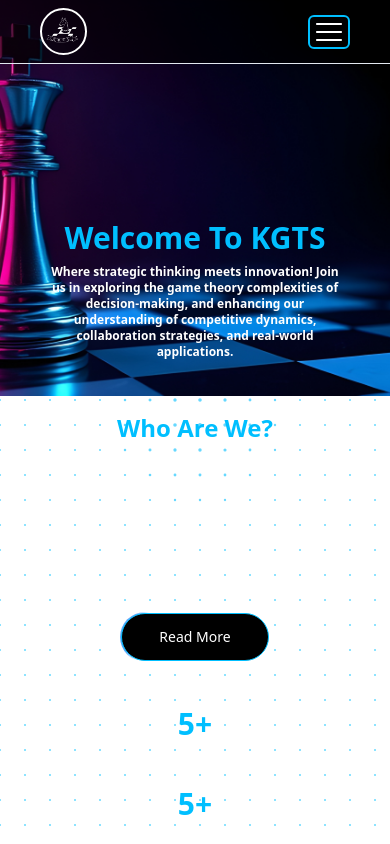
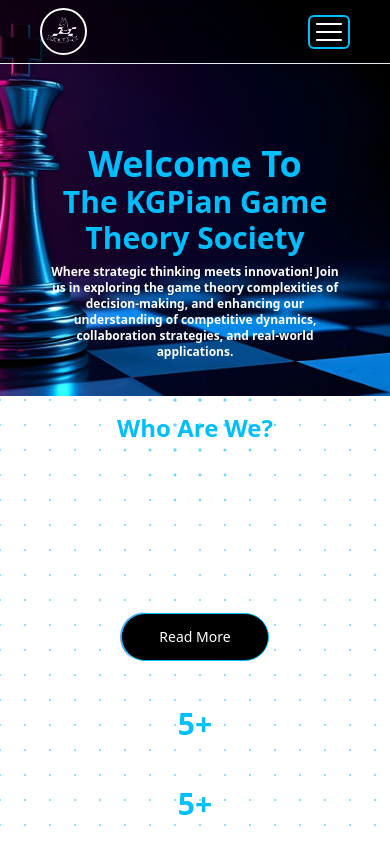
Before and after one commit to kgts-iitkgp/site-frontend, a Next.js app: page / in a window 390 px wide. Shown: the top 844 px of the page. Built offline with nearby package versions, Linux system fonts and the light colour scheme; a web font is replaced by a local one.

Commit message:
Made some style changes on pages

```diff
--- a/src/app/about/page.tsx
+++ b/src/app/about/page.tsx
@@ -33,13 +33,12 @@ export default function About() {
         </div>
       </div>
       <div className="w-full flex flex-col items-center">
-        <div className="flex flex-col justify-center items-center">
+        <div className="flex flex-col justify-center items-center lg:w-4/5">
           <div className="text-center mt-20">
             <h1 className="text-3xl sm:text-5xl mt-5 text-center font-bold text-primary">
               Our History
             </h1>
           </div>
-          <div>
           <div className="w-full md:w-4/5 h-auto px-8 py-4 sm:p-8 flex flex-col sm:flex-row justify-center items-center">
             <div className="w-3/5 sm:w-1/2 h-auto object-cover overflow-hidden">
               <img
@@ -66,7 +65,6 @@ export default function About() {
                 society has grown to become a family with more than 50
                 members.
               </p>
-              </div>
             </div>
           </div>
           <div className="w-full md:w-4/5 h-auto px-8 py-4 sm:p-8 flex flex-col-reverse sm:flex-row justify-center items-center">
--- a/src/app/home/page.tsx
+++ b/src/app/home/page.tsx
@@ -21,18 +21,18 @@ function HomePage() {
     <div className="min-h-screen">
       <DotBackground />
       {/* Hero Section */}
-      <div className="relative w-full h-full px-4 sm:pt-28 pb-4 bg-cover bg-center flex justify-center items-center">
+      <div className="relative w-full h-full lg:h-screen px-4 sm:pt-28 pb-4 bg-cover bg-center flex justify-center items-center">
         {/* Background Image */}
         <img
           src={backgroundImg.src}
           alt="Hero Section Background"
-          className="absolute top-0 left-0 w-full h-full object-cover -z-10"
+          className="absolute top-0 left-0 w-full h-full object-cover"
         />
-        <div className="flex w-full h-[380px] sm:h-auto justify-center sm:justify-end items-end sm:items-center">
+        <div className="flex w-full h-[380px] sm:h-auto justify-center sm:justify-end items-end sm:items-center lg:mr-20 xl:mr-40">
           {/* Text Content */}
           <div className=" text-white flex flex-col justify-center w-[300px] sm:w-[400px] md:w-[500px] lg:w-[600px]  sm:mr-5 relative sm:translate-y-10 sm:-top-20 sm:ml-0 mt-14 sm:mt-7 mx-6 sm:mx-12 items-center text-center sm:items-start sm:text-left ">
-            <p className="text-3xl sm:text-5xl mt-5 text-center sm:text-left  lg:text-7xl font-bold text-primary">
-              Welcome To KGTS
+            <p className="text-3xl sm:text-5xl mt-5 text-center sm:text-left  lg:text-6xl xl:text-7xl font-bold text-primary">
+              <span className="text-4xl">Welcome To</span> <br />The KGPian Game Theory Society
             </p>
             <p className="mt-2 text-xs  sm:ml-2 font-semibold sm:text-xl pb-5">
               Where strategic thinking meets innovation! Join us in exploring
@@ -119,7 +119,7 @@ function HomePage() {
             Glimpses Of Events
           </p>
         </div>
-        <div className="my-10 w-[90%] mx-4 flex justify-center ">
+        <div className="my-10 w-[90%] mx-4 flex justify-center max-w-[900px] ">
           <ImagesSlider className="h-[23rem]" images={images}>
             <motion.div
               initial={{
--- a/src/components/EventsCard.tsx
+++ b/src/components/EventsCard.tsx
@@ -23,7 +23,7 @@ const EventCard: React.FC<EventCardProps> = ({ event, type, openPopup }) => {
         isVisible ? "opacity-100 scale-100" : "opacity-0 scale-0"
       }`}
     >
-      <div className="flex flex-col sm:flex-row border-secondary border-opacity-90 border-2 rounded-lg shadow-lg overflow-hidden w-[300px] sm:w-[600px] md:w-[700px]">
+      <div className="flex flex-col sm:flex-row border-secondary border-opacity-90 border-2 rounded-lg shadow-lg overflow-hidden w-[300px] sm:w-[600px] md:w-full">
         {/* Image Section */}
         <div className="h-[250px] sm:h-full w-full sm:w-1/2 relative ">
           <Image
```
Lines whose indentation alone changed are shown as unchanged.
